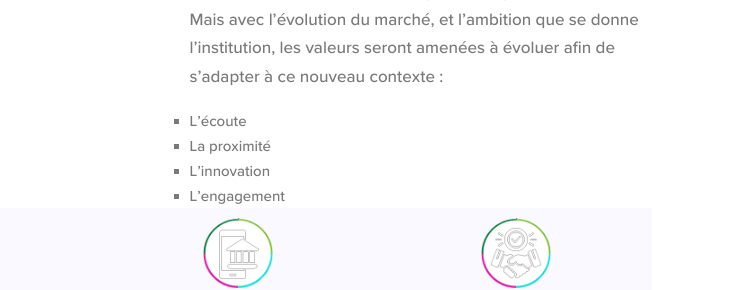
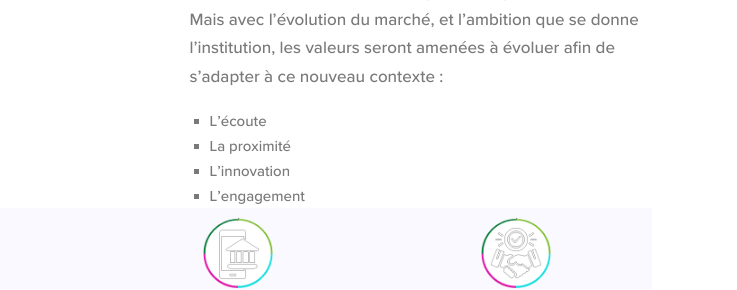
Before and after one commit to ZanCoulibaly/landing-page, a plain HTML site: page index.html in a window 1280 px wide. Shown: the part 2075-2365 px from the top of the page, 543-1280 px from the left. Drawn offline with nearby package versions, Linux system fonts and the light colour scheme.

Commit message:
margin ul and li

```diff
--- a/index.html
+++ b/index.html
@@ -127,7 +127,7 @@
                                 <br> Ce sont ces valeurs, portées par la BNDA, qui lui ont permis d’être l’une des meilleures banques de la place.<br> Mais avec l’évolution du marché, et l’ambition que se donne l’institution, les valeurs seront amenées
                                 à évoluer afin de s’adapter à ce nouveau contexte :
                             </p>
-                            <ul style=" margin-top: -20px;">
+                            <ul style=" margin-top: -20px; margin-left:20px">
                                 <li class="li-css">L’écoute</li>
                                 <li class="li-css">La proximité</li>
                                 <li class="li-css">L’innovation</li>
```
